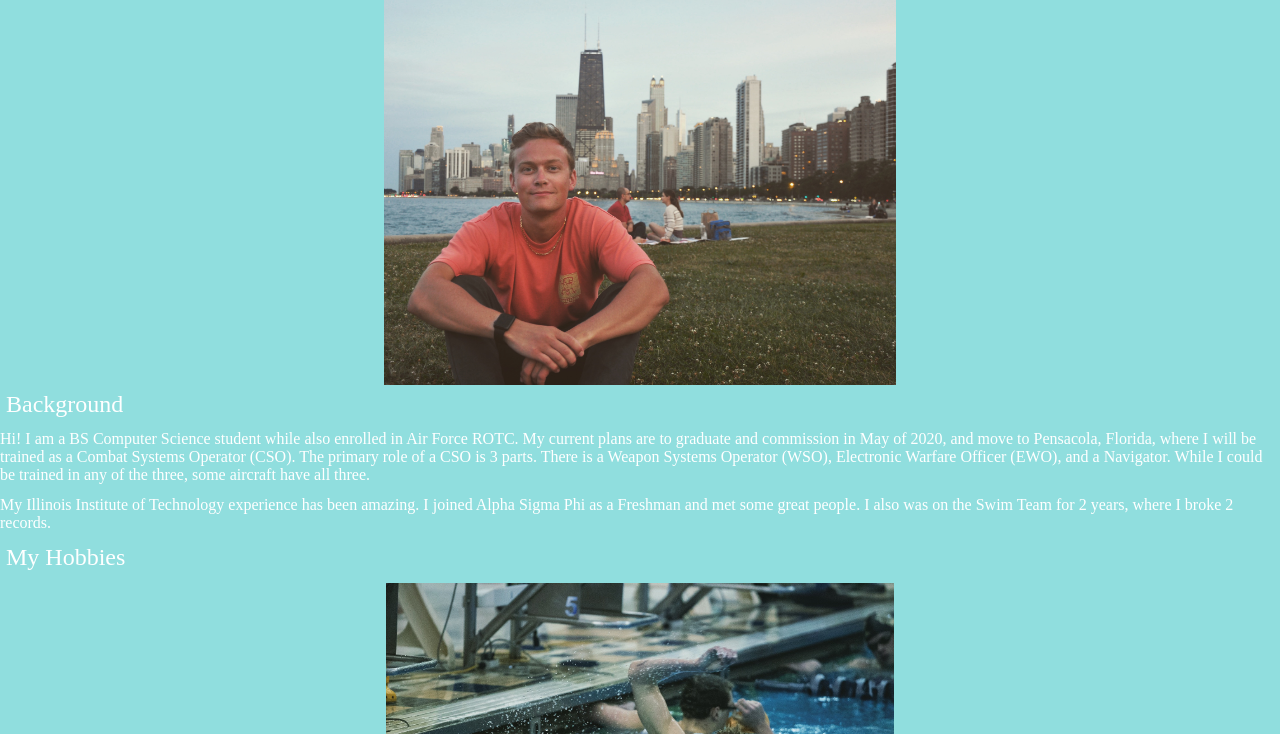
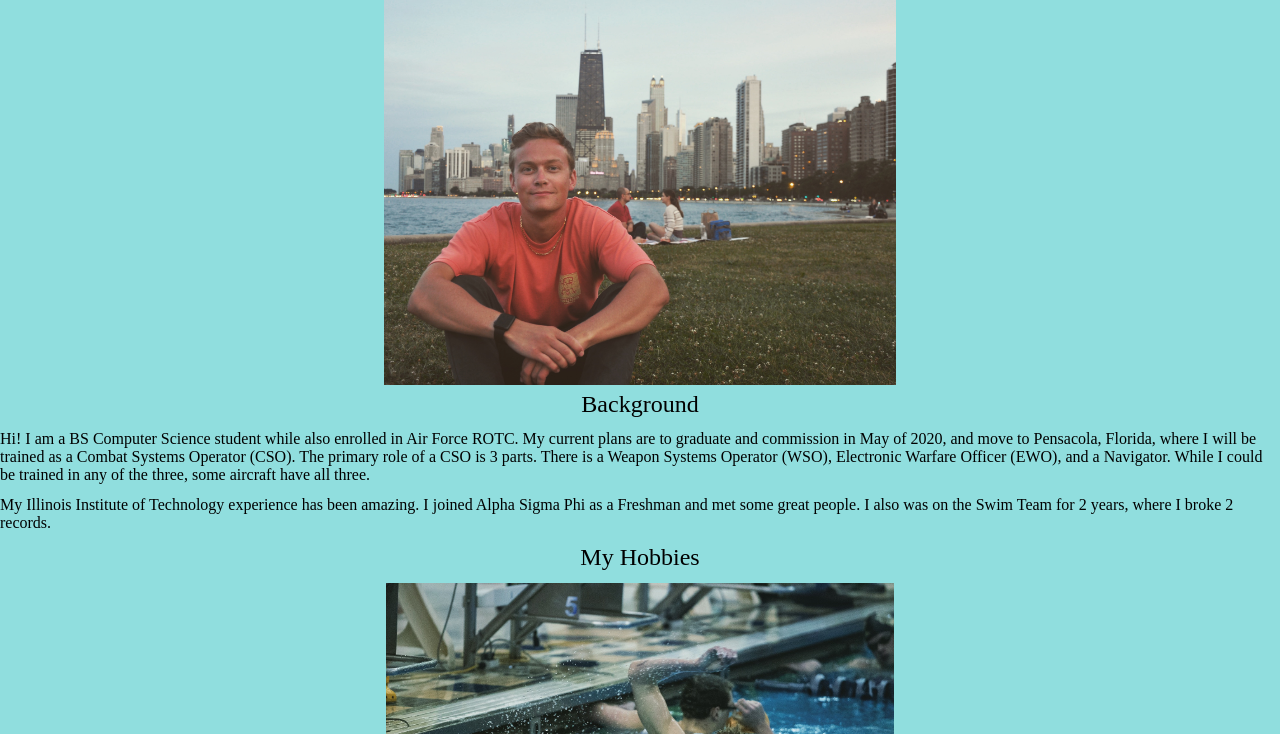
Before and after one commit to kdiepholz/COM330Proj2, a plain HTML site: page index.html in a window 1280 px wide. Shown: the part 66-800 px from the top of the page. Drawn offline with Linux system fonts and the light colour scheme.

Commit message:
getting there

```diff
--- a/index.html
+++ b/index.html
@@ -22,7 +22,7 @@
       people. I also was on the Swim Team for 2 years, where I broke 2 records.</p>
 
     <article class="My Hobbies">
-        <h2>My Hobbies<h2>
+        <h3>My Hobbies<h3>
         <img class = "swimming" src="./Swimming.png" alt "Swimming">
             <p>One of my main hobbies is swimming. I have been swimming since I was four years old, and since then, have attended numerous national meets and qualified for olympic trials. Swimming has been a big part of my life, and I have met some of my closest friends through this sport.</p>
             <img class = "videogame" src="./videogame.png" alt "Video Game">
--- a/screen.css
+++ b/screen.css
@@ -59,12 +59,19 @@ h1{
 	padding: 8px 0;
 }
 h2{
-    color: white;
+    text-align:center;
+    color: black;
 	font-size: 150%;
 	padding: 6px;
 }
+h3{
+    text-align:center;
+    color: black;
+    font-size: 150%;
+    padding: 6px;
+}
 p{
-    color: white;
+    color: black;
 	padding: 6px 0;
 	font-size: 100%;
 	hyphens: auto;
@@ -74,3 +81,6 @@ p{
 	height: 100%;
 	margin: auto;
 }
+swimming{
+    transform: rotate(90deg);
+}
```
